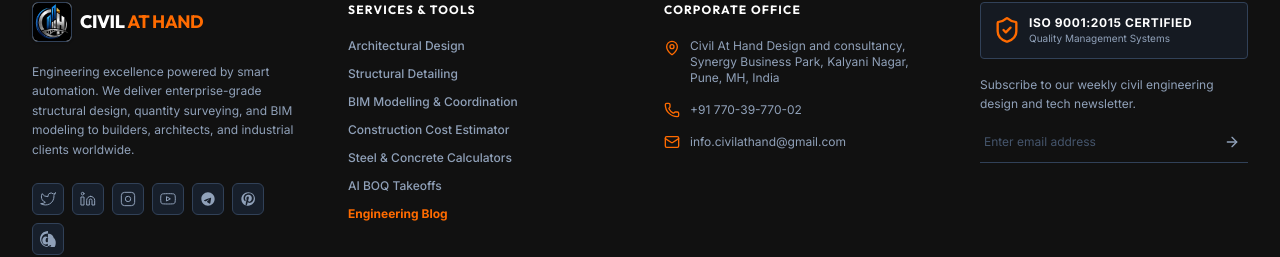
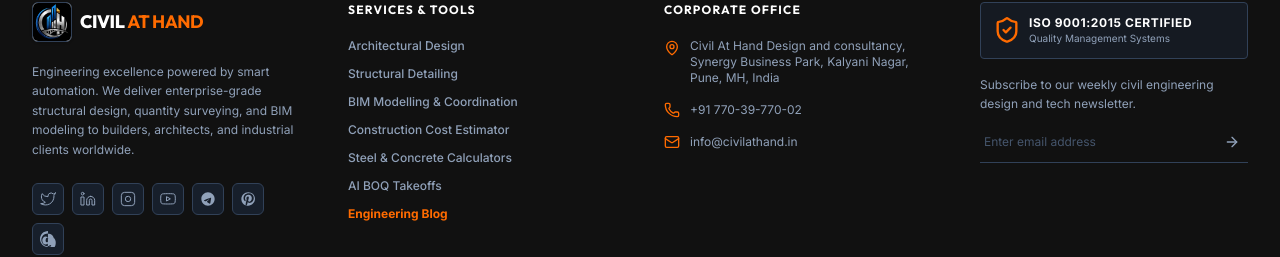
Before and after one commit to civilathandwork/civilathand-v1, a Next.js app: page / in a window 1280 px wide. Shown: the part 9083-9340 px from the top of the page. Built offline with nearby package versions, Linux system fonts and the light colour scheme; no server answers; the database is empty.

Commit message:
revert: keep info@civilathand.in for footer and legal documents

```diff
--- a/src/app/engineering-disclaimer/page.tsx
+++ b/src/app/engineering-disclaimer/page.tsx
@@ -180,8 +180,8 @@ export default function EngineeringDisclaimerPage() {
                 <div className="space-y-1 text-slate-600 font-medium">
                   <p>
                     Email:{" "}
-                    <a href="mailto:info.civilathand@gmail.com" className="text-orange-600 hover:text-orange-700 underline">
-                      info.civilathand@gmail.com
+                    <a href="mailto:info@civilathand.in" className="text-orange-600 hover:text-orange-700 underline">
+                      info@civilathand.in
                     </a>
                   </p>
                   <p>
--- a/src/app/privacy-policy/page.tsx
+++ b/src/app/privacy-policy/page.tsx
@@ -184,8 +184,8 @@ export default function PrivacyPolicyPage() {
                 </ul>
                 <p>
                   To exercise any of these rights, please contact us at{" "}
-                  <a href="mailto:info.civilathand@gmail.com" className="text-orange-600 hover:text-orange-700 underline font-semibold">
-                    info.civilathand@gmail.com
+                  <a href="mailto:info@civilathand.in" className="text-orange-600 hover:text-orange-700 underline font-semibold">
+                    info@civilathand.in
                   </a>
                   . We will respond to your request within 30 days.
                 </p>
@@ -218,8 +218,8 @@ export default function PrivacyPolicyPage() {
                 </h2>
                 <p>
                   Our services are not directed to individuals under the age of 18. We do not knowingly collect personal information from minors. If you believe we have inadvertently collected information from a minor, please contact us immediately at{" "}
-                  <a href="mailto:info.civilathand@gmail.com" className="text-orange-600 hover:text-orange-700 underline font-semibold">
-                    info.civilathand@gmail.com
+                  <a href="mailto:info@civilathand.in" className="text-orange-600 hover:text-orange-700 underline font-semibold">
+                    info@civilathand.in
                   </a>{" "}
                   and we will take steps to delete it.
                 </p>
--- a/src/app/terms-and-conditions/page.tsx
+++ b/src/app/terms-and-conditions/page.tsx
@@ -322,8 +322,8 @@ export default function TermsAndConditionsPage() {
                 <div className="space-y-1 text-slate-600 font-medium">
                   <p>
                     Email:{" "}
-                    <a href="mailto:info.civilathand@gmail.com" className="text-orange-600 hover:text-orange-700 underline">
-                      info.civilathand@gmail.com
+                    <a href="mailto:info@civilathand.in" className="text-orange-600 hover:text-orange-700 underline">
+                      info@civilathand.in
                     </a>
                   </p>
                   <p>
--- a/src/components/Footer.tsx
+++ b/src/components/Footer.tsx
@@ -159,7 +159,7 @@ export const Footer: React.FC = () => {
               </li>
               <li className="flex items-center gap-2.5">
                 <Mail className="h-4 w-4 text-orange-500 flex-shrink-0" />
-                <a href="mailto:info.civilathand@gmail.com" className="hover:text-orange-500 transition-colors">info.civilathand@gmail.com</a>
+                <a href="mailto:info@civilathand.in" className="hover:text-orange-500 transition-colors">info@civilathand.in</a>
               </li>
             </ul>
           </div>
```
